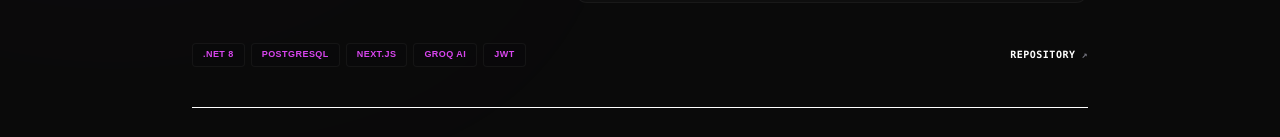
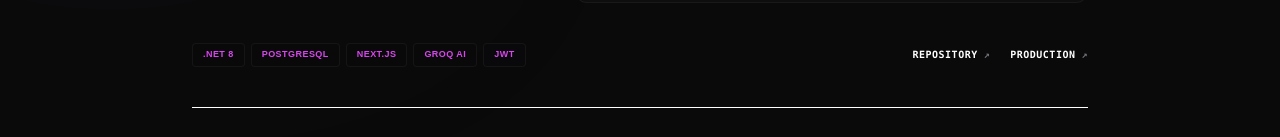
Before and after one commit to Gian0sa/Portafolio, a React (Vite) app: page /proyectos in a window 1280 px wide. Shown: the part 598-735 px from the top of the page. Built offline with nearby package versions, Linux system fonts and the light colour scheme.

Commit message:
Add project link for KEMAK ERP
Added a link to the KEMAK project in the Projects page.

```diff
--- a/src/pages/Projects.jsx
+++ b/src/pages/Projects.jsx
@@ -9,6 +9,7 @@ export default function Projects({ isDark }) {
       description: "Sistema Enterprise con IA Contextual (RAG) para gestión de inventarios y eventos. Arquitectura desacoplada y seguridad multicapa.",
       tags: [".NET 8", "PostgreSQL", "Next.js", "Groq AI", "JWT"],
       github: "https://github.com/Gian0sa/Proyect_Kemak",
+      link: "https://proyect-kemak-front.vercel.app/mayorista",
       status: "MVP / Architecture",
       features: [
         "Clean Architecture con Repository & Unit of Work",
```
